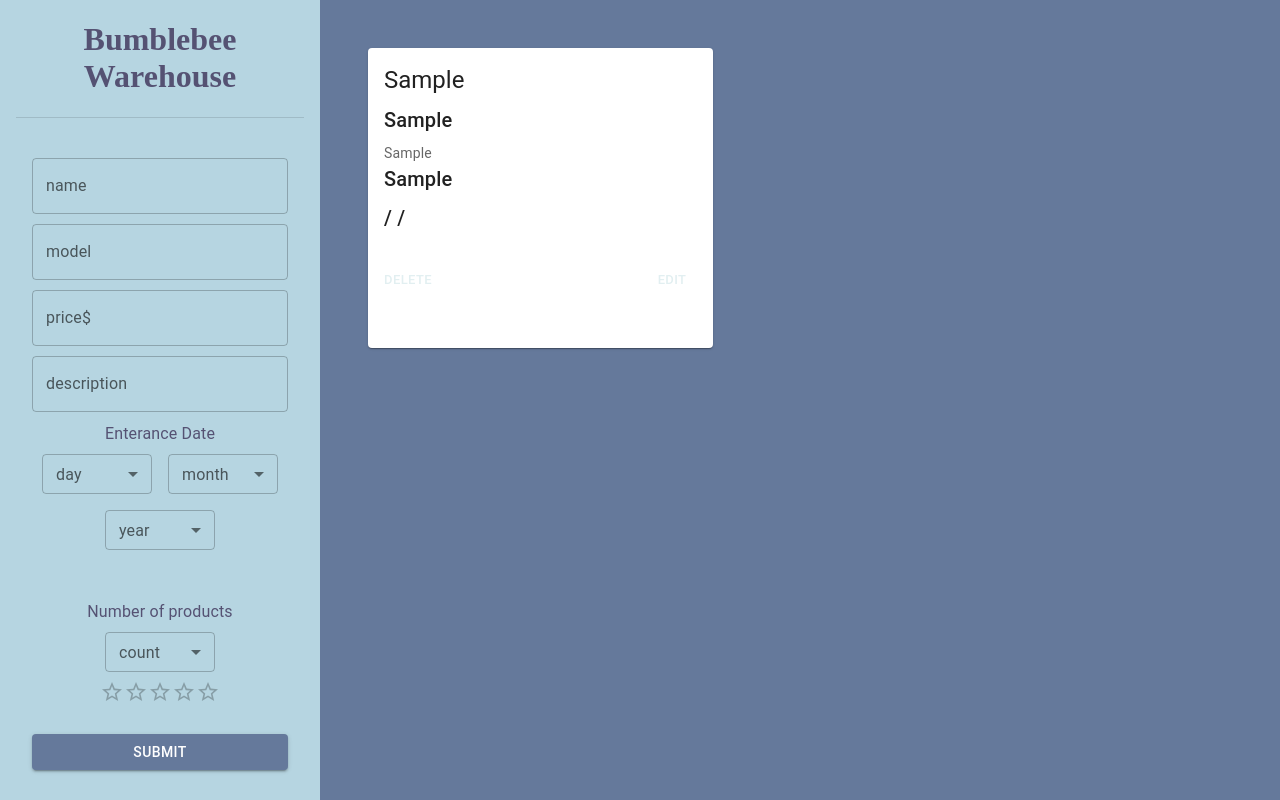
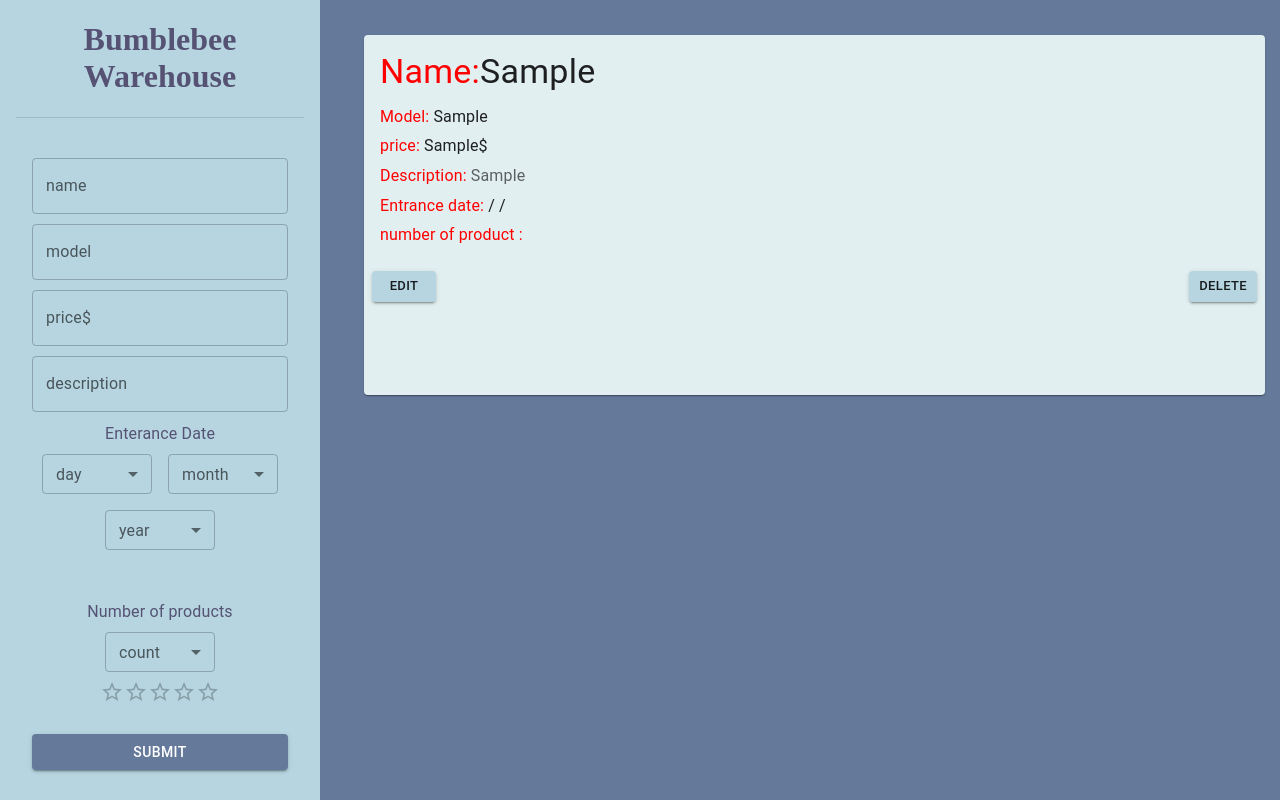
Before and after one commit to Mohmdparsa/Bumblebee-Warehouse, a React (Vite) app in the folder bumblebee-warehouse/: page / in a window 1280 px wide. Both pictures are taken after typing "Sample", "Sample", "Sample", "Sample" into the empty fields and a click on the button "SUBMIT". Built offline with nearby package versions, Linux system fonts and the light colour scheme.

Commit message:
refactor(MainContent.jsx): make some change in style of Typography and button and use Grid in component

```diff
--- a/bumblebee-warehouse/src/component/MainContent.jsx
+++ b/bumblebee-warehouse/src/component/MainContent.jsx
@@ -1,7 +1,7 @@
 import Card from "@mui/material/Card";
 import CardContent from "@mui/material/CardContent";
 import Typography from "@mui/material/Typography";
-import { Button, CardActionArea, CardActions} from "@mui/material";
+import { Button, CardActionArea, CardActions, Grid } from "@mui/material";
 import { useSelector } from "react-redux";
 
 const MainContent = () => {
@@ -9,40 +9,66 @@ const MainContent = () => {
   return (
     <div>
       {ProductData.map((data, index) => (
-        <Card sx={{ maxWidth: 345, height: 300, margin: 6 }} key={index}>
+        <Grid item key={index} sm={11} md={12}>
+          <Card
+            sx={{
+              height: "45vh",
+              marginTop: "35px",
+              marginLeft: "44px",
+              marginRight: "15px",
+              marginBottom: "30px",
+              backgroundColor: "primary.main",
+            }}
+          >
             <CardActionArea>
               <CardContent>
-              <Typography gutterBottom variant="h5" component="div">
+                <Typography gutterBottom variant="h4" component="div">
+                  <span style={{ color: "red" }}>Name:</span>
                   {data.name}
                 </Typography>
-              <Typography gutterBottom variant="h6" component="div">
-                {data.model}
+                <Typography gutterBottom component="div">
+                  <span style={{ color: "red" }}>Model:</span> {data.model}
                 </Typography>
-              <Typography variant="body2" color="text.secondary">
+                <Typography gutterBottom component="div">
+                  <span style={{ color: "red" }}>price:</span> {data.price}$
+                </Typography>
+                <Typography gutterBottom color="text.secondary">
+                  <span style={{ color: "red" }}>Description:</span>{" "}
                   {data.description}
                 </Typography>
-              <Typography gutterBottom variant="h6" component="div">
-                {data.price}
+                <Typography gutterBottom component="div">
+                  <span style={{ color: "red" }}>Entrance date:</span>
+                  {data.day} / {data.month}/ {data.year}
                 </Typography>
-              <Typography gutterBottom variant="h6" component="div">
-                {data.day} / {data.month}/ {data.year}
+                <Typography>
+                  <span style={{ color: "red" }}>number of product : </span>
+                  {data.count}
                 </Typography>
                 <Typography>{data.Rating}</Typography>
               </CardContent>
             </CardActionArea>
             <CardActions>
-            <Button size="small" color="primary">
-              Delete
+              <Button
+                size="small"
+                color="primary"
+                style={{ marginRight: "auto" }}
+                variant="contained"
+                sx={{ backgroundColor: "primary.dark" }}
+              >
+                Edit
               </Button>
               <Button
                 size="small"
                 color="primary"
-              style={{ marginLeft: "200px" }}
+                style={{ marginLeft: "auto" }}
+                variant="contained"
+                sx={{ backgroundColor: "primary.dark" }}
               >
-              Edit
+                Delete
               </Button>
             </CardActions>
           </Card>
+        </Grid>
       ))}
     </div>
   );
```
Lines whose indentation alone changed are shown as unchanged.
